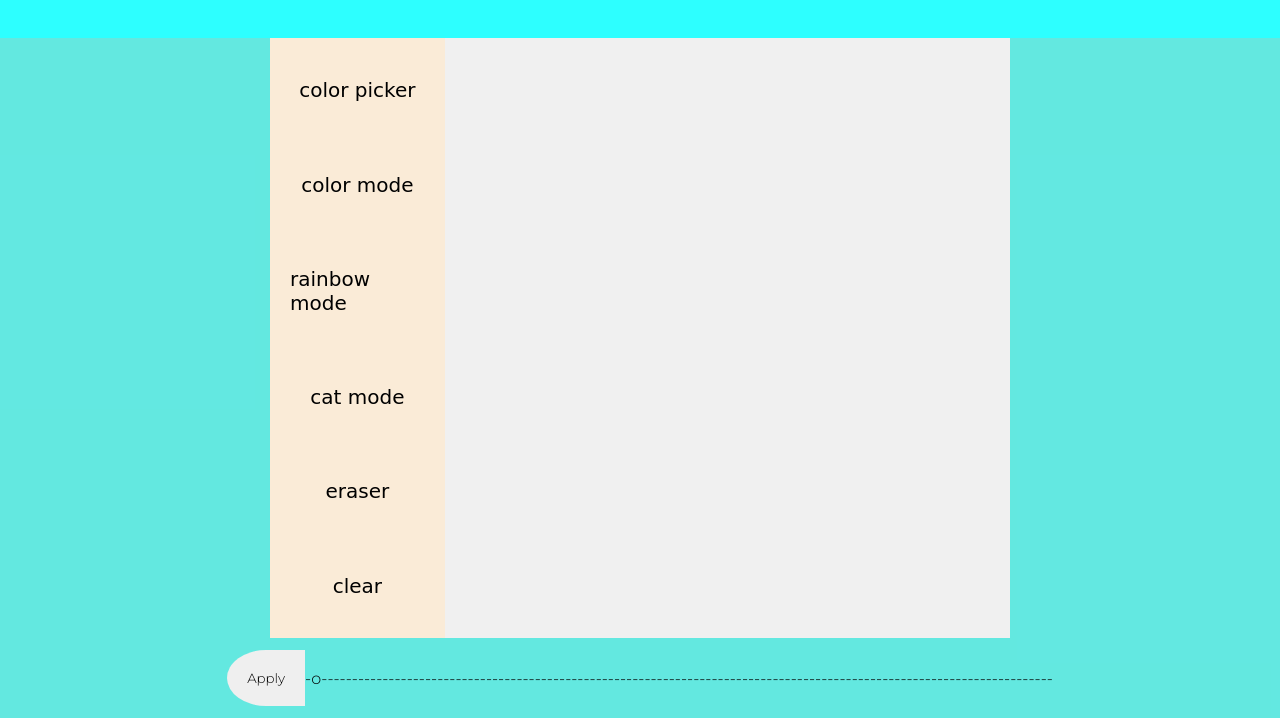
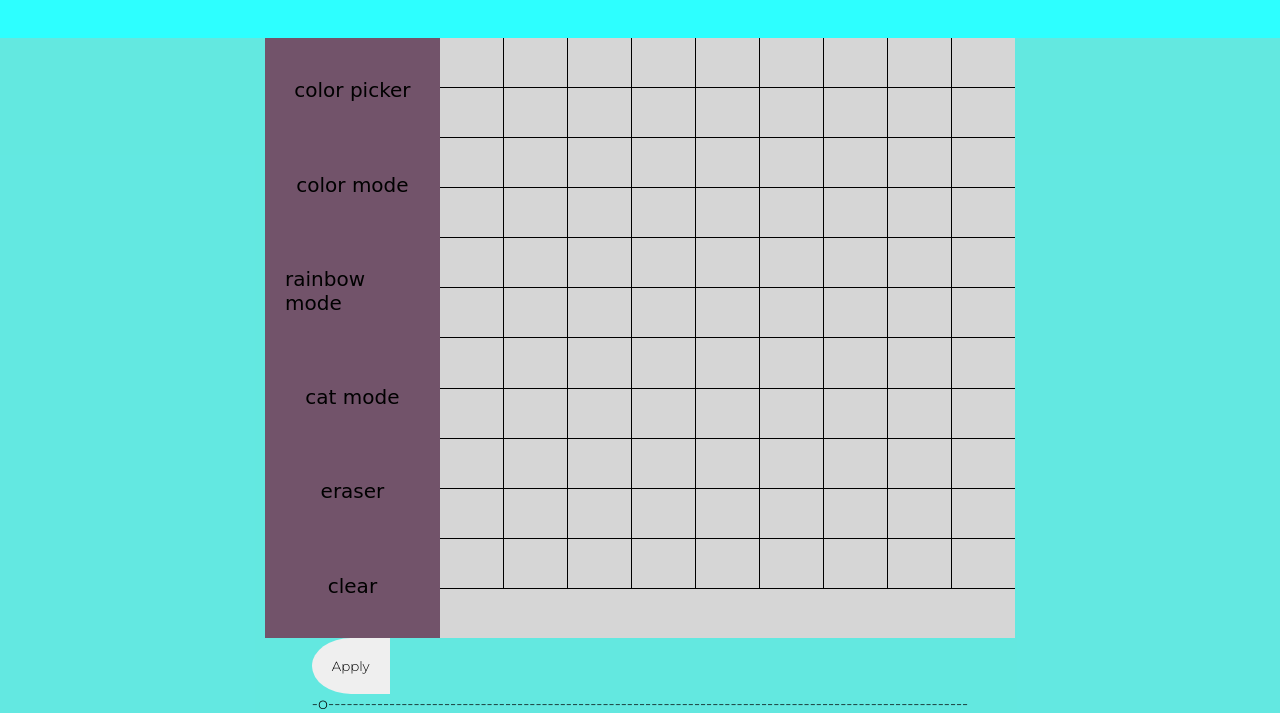
Before and after one commit to jrazec/etch-a-sketch, a plain HTML site: page index.html in a window 1280 px wide. Shown: the part 100-818 px from the top of the page. Drawn offline with Linux system fonts and the light colour scheme; a web font is replaced by a local one.

Commit message:
Make a logic to create divs, minor changes in html&css

```diff
--- a/index.html
+++ b/index.html
@@ -29,13 +29,12 @@
             </div>
 
             <div class="sketch-area">
-
                 <!--Here is the area where the divs are going to be created-->
             </div>
         </div>
-        <div class="sketch-manipulator">
+        <div class="sketch-size-manipulator">
             <button id="apply-btn">Apply</button>
-            <div id="scroll-size">-o------------------------------------------------------------------------------------------------------------------------</div>
+            <div id="scroll-size">-o---------------------------------------------------------------------------------------------------------</div>
         </div>
     </div>
 </body>
--- a/script.js
+++ b/script.js
@@ -0,0 +1,14 @@
+const sketchArea = document.querySelector('.sketch-area');
+let size = 10;
+const base = 600/size;//formula to get a equal sizes for each cells
+const width = 600+size;//formula to allocate the gaps
+sketchArea.setAttribute('style', `width:${width}px`);
+
+for(let i = 0; i < size; i++){
+    for(let j = 0; j < size; j++){
+        const cells = document.createElement('div');
+        cells.classList.add('cell')
+        cells.setAttribute('style', `flex: 1 0 ${base}px`);
+        sketchArea.appendChild(cells)
+    }
+}
--- a/style.css
+++ b/style.css
@@ -37,9 +37,9 @@ body {
 .sketch-container {
     display: flex;
     justify-content: space-between;
-    width: 740px;
+    width: 750px;
     height: 600px;
-    background-color: white;
+    background-color: rgba(189, 189, 189, 0.671);
 }
 .sketch-kit {
     display: flex;
@@ -48,7 +48,7 @@ body {
     justify-content: space-evenly;
     gap: 50px;
     padding: 20px;
-    background-color: antiquewhite;
+    background-color: rgb(114,83,106);
 }
 .sketch-kit > div {
     font-family: 'Handjet', cursive;
@@ -58,8 +58,13 @@ body {
 
 .sketch-area {
     height: 600px;
-    width: 600px;
-    background-color: rgb(240, 240, 240);
+    background-color: rgb(0, 0, 0);
+    display: flex;
+    flex-wrap: wrap;
+    gap: 1px;
+}
+.cell {
+    background-color: rgb(214, 214, 214);
 }
 .sketch-manipulator {
     /*Problem to be searched*/
```
